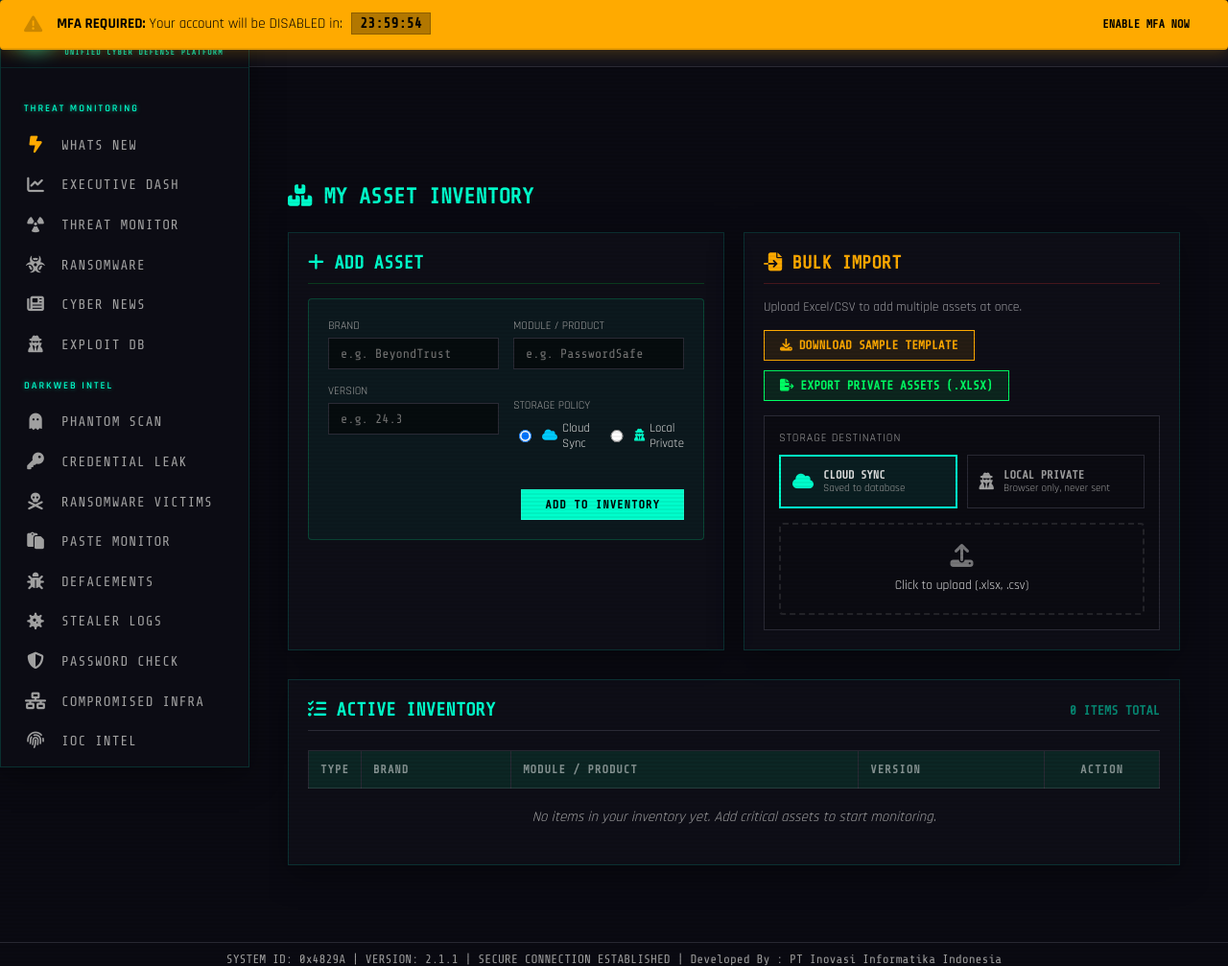
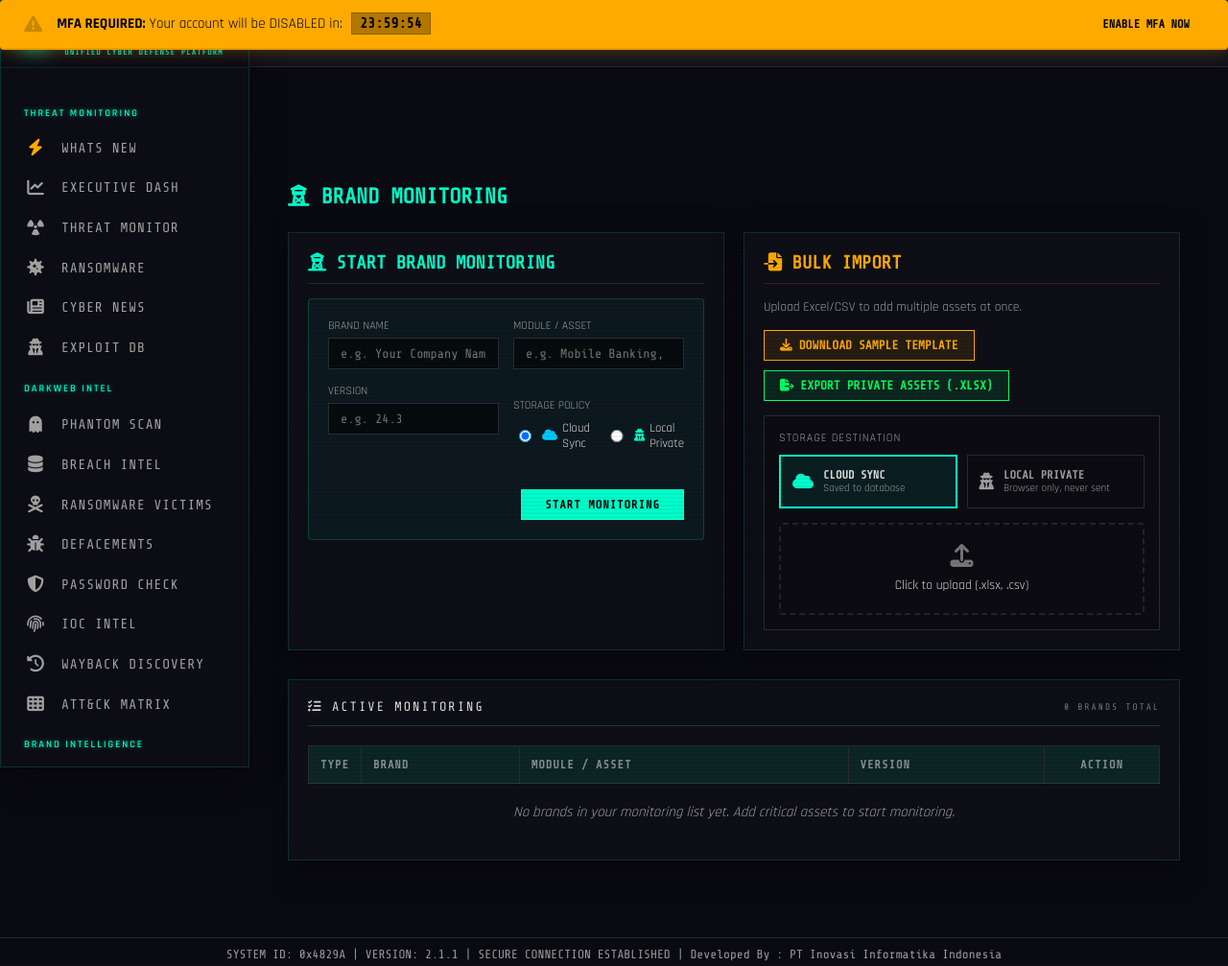
Before and after one commit to ADcreativez/cybermons, a Flask app: page /inventory in a window 1280 px wide. Shown: the whole page at 96% size. Run offline with Flask 3, Linux system fonts and the light colour scheme; a user stored in the database is signed in; lists and menus that the app fills with data are empty; some libraries are stand-ins or nearby versions.

Commit message:
feat: modernize asset management to Brand Monitoring & SCRM and enhance global intelligence sync

```diff
--- a/app/models.py
+++ b/app/models.py
@@ -64,6 +64,7 @@ class Inventory(db.Model):
     brand = db.Column(db.String(100), nullable=False)
     module = db.Column(db.String(100), nullable=False)
     version = db.Column(db.String(50))
+    category = db.Column(db.String(50), default='brand')
     added_by_id = db.Column(db.Integer, db.ForeignKey('user.id'), nullable=True)
     added_by = db.relationship('User', foreign_keys=[added_by_id])
 
--- a/app/templates/alerts.html
+++ b/app/templates/alerts.html
@@ -32,7 +32,7 @@
 
         <div id="alerts-main-container">
             {% if alerts %}
-            <p style="color: var(--text-secondary); margin-bottom: 20px;">The following threats in our database match items in your inventory.</p>
+            <p style="color: var(--text-secondary); margin-bottom: 20px;">The following threats in our database match your monitored brands and assets.</p>
 
             <div class="alerts-list" id="alerts-list">
                 {% for alert in alerts %}
--- a/app/templates/base.html
+++ b/app/templates/base.html
@@ -31,28 +31,33 @@
             </a>
         </div>
         <nav class="sidebar-nav">
-            <div style="margin: 15px 24px 10px; font-size: 0.65rem; color: #00ffcc; letter-spacing: 2px; text-shadow: 0 0 5px rgba(0, 255, 204, 0.5); font-weight: 600;" class="sidebar-text">THREAT MONITORING</div>
+            <div style="margin: 20px 24px 8px; font-size: 0.65rem; color: #00ffcc; letter-spacing: 2px; text-shadow: 0 0 5px rgba(0, 255, 204, 0.5); font-weight: 600;" class="sidebar-text">THREAT MONITORING</div>
 
             <a href="{{ url_for('monitoring.whats_new') }}" class="sidebar-item {% if request.endpoint == 'monitoring.whats_new' %}active{% endif %}">
-                <i class="fa-solid fa-bolt-lightning" style="color: #ffaa00;"></i>
+                <i class="fa-solid fa-bolt" style="color: #ffaa00;"></i>
                 <span class="sidebar-text">WHATS NEW</span>
             </a>
+
             <a href="{{ url_for('monitoring.main_dashboard') }}" class="sidebar-item {% if request.endpoint == 'monitoring.main_dashboard' %}active{% endif %}">
                 <i class="fa-solid fa-chart-line"></i>
                 <span class="sidebar-text">EXECUTIVE DASH</span>
             </a>
+
             <a href="{{ url_for('monitoring.index') }}" class="sidebar-item {% if request.endpoint == 'monitoring.index' %}active{% endif %}">
                 <i class="fa-solid fa-radiation"></i>
                 <span class="sidebar-text">THREAT MONITOR</span>
             </a>
+
             <a href="{{ url_for('monitoring.ransomware') }}" class="sidebar-item {% if request.endpoint == 'monitoring.ransomware' %}active{% endif %}">
-                <i class="fa-solid fa-biohazard"></i>
+                <i class="fa-solid fa-virus"></i>
                 <span class="sidebar-text">RANSOMWARE</span>
             </a>
+
             <a href="{{ url_for('monitoring.news') }}" class="sidebar-item {% if request.endpoint == 'monitoring.news' %}active{% endif %}">
                 <i class="fa-solid fa-newspaper"></i>
                 <span class="sidebar-text">CYBER NEWS</span>
             </a>
+
             <a href="{{ url_for('monitoring.exploit_database') }}" class="sidebar-item {% if request.endpoint == 'monitoring.exploit_database' %}active{% endif %}">
                 <i class="fa-solid fa-user-secret"></i>
                 <span class="sidebar-text">EXPLOIT DB</span>
@@ -67,31 +72,15 @@
             </a>
             {% endif %}
 
-            {% if darkweb_config.show_breach_intel %}
             <a href="{{ url_for('breach_intel.breach_intel') }}" class="sidebar-item {% if request.endpoint == 'breach_intel.breach_intel' %}active{% endif %}">
                 <i class="fa-solid fa-database"></i>
                 <span class="sidebar-text">BREACH INTEL</span>
             </a>
-            {% endif %}
-
-            {% if darkweb_config.show_credentials %}
-            <a href="{{ url_for('darkweb.credentials') }}" class="sidebar-item {% if request.endpoint == 'darkweb.credentials' %}active{% endif %}">
-                <i class="fa-solid fa-key"></i>
-                <span class="sidebar-text">CREDENTIAL LEAK</span>
-            </a>
-            {% endif %}
 
             {% if darkweb_config.show_ransomware %}
             <a href="{{ url_for('darkweb.ransomware_victims') }}" class="sidebar-item {% if request.endpoint == 'darkweb.ransomware_victims' %}active{% endif %}">
                 <i class="fa-solid fa-skull-crossbones"></i>
                 <span class="sidebar-text">RANSOMWARE VICTIMS</span>
-            </a>
-            {% endif %}
-
-            {% if darkweb_config.show_paste %}
-            <a href="{{ url_for('darkweb.paste_monitor') }}" class="sidebar-item {% if request.endpoint == 'darkweb.paste_monitor' %}active{% endif %}">
-                <i class="fa-solid fa-paste"></i>
-                <span class="sidebar-text">PASTE MONITOR</span>
             </a>
             {% endif %}
 
@@ -102,24 +91,10 @@
             </a>
             {% endif %}
 
-            {% if darkweb_config.show_stealer %}
-            <a href="{{ url_for('darkweb.stealer_logs') }}" class="sidebar-item {% if request.endpoint == 'darkweb.stealer_logs' %}active{% endif %}">
-                <i class="fa-solid fa-virus"></i>
-                <span class="sidebar-text">STEALER LOGS</span>
-            </a>
-            {% endif %}
-
             {% if darkweb_config.show_passwords %}
             <a href="{{ url_for('darkweb.passwords') }}" class="sidebar-item {% if request.endpoint == 'darkweb.passwords' %}active{% endif %}">
                 <i class="fa-solid fa-shield-halved"></i>
                 <span class="sidebar-text">PASSWORD CHECK</span>
-            </a>
-            {% endif %}
-
-            {% if darkweb_config.show_infra %}
-            <a href="{{ url_for('darkweb.infra_search') }}" class="sidebar-item {% if request.endpoint == 'darkweb.infra_search' %}active{% endif %}">
-                <i class="fa-solid fa-network-wired"></i>
-                <span class="sidebar-text">COMPROMISED INFRA</span>
             </a>
             {% endif %}
 
@@ -142,31 +117,40 @@
                 <span class="sidebar-text">ATT&CK MATRIX</span>
             </a>
 
-            <div style="margin: 15px 24px 10px; font-size: 0.65rem; color: #00ffcc; letter-spacing: 2px; text-shadow: 0 0 5px rgba(0, 255, 204, 0.5); font-weight: 600;" class="sidebar-text">SYSTEM</div>
+            <div style="margin: 15px 24px 10px; font-size: 0.65rem; color: #00ffcc; letter-spacing: 2px; text-shadow: 0 0 5px rgba(0, 255, 204, 0.5); font-weight: 600;" class="sidebar-text">BRAND INTELLIGENCE</div>
 
             <a href="{{ url_for('inventory.index') }}" class="sidebar-item {% if request.endpoint == 'inventory.index' %}active{% endif %}">
-                <i class="fa-solid fa-box-archive"></i>
-                <span class="sidebar-text">MY INVENTORY</span>
+                <i class="fa-solid fa-tower-observation"></i>
+                <span class="sidebar-text">BRAND MONITORING</span>
             </a>
+
+            <a href="{{ url_for('inventory.supply_chain') }}" class="sidebar-item {% if request.endpoint == 'inventory.supply_chain' %}active{% endif %}">
+                <i class="fa-solid fa-link-slash"></i>
+                <span class="sidebar-text">SUPPLY CHAIN (SCRM)</span>
+            </a>
+
+            <div style="margin: 15px 24px 10px; font-size: 0.65rem; color: #00ffcc; letter-spacing: 2px; text-shadow: 0 0 5px rgba(0, 255, 204, 0.5); font-weight: 600;" class="sidebar-text">SYSTEM</div>
 
             {% if current_user.role == 'admin' %}
             <a href="{{ url_for('admin.users') }}" class="sidebar-item {% if request.endpoint == 'admin.users' %}active{% endif %}">
                 <i class="fa-solid fa-users-gear"></i>
                 <span class="sidebar-text">USER MGMT</span>
             </a>
+
             <a href="{{ url_for('admin.antibot') }}" class="sidebar-item {% if request.endpoint == 'admin.antibot' %}active{% endif %}">
-                <i class="fa-solid fa-user-shield"></i>
+                <i class="fa-solid fa-robot"></i>
                 <span class="sidebar-text">ANTIBOT</span>
             </a>
+
             <a href="{{ url_for('admin.settings') }}" class="sidebar-item {% if request.endpoint == 'admin.settings' %}active{% endif %}">
-                <i class="fa-solid fa-cog"></i>
+                <i class="fa-solid fa-gears"></i>
                 <span class="sidebar-text">SYSTEM CONFIG</span>
             </a>
+            {% endif %}
             <a href="{{ url_for('monitoring.about') }}" class="sidebar-item {% if request.endpoint == 'monitoring.about' %}active{% endif %}">
                 <i class="fa-solid fa-circle-info"></i>
                 <span class="sidebar-text">ABOUT</span>
             </a>
-            {% endif %}
         </nav>
     </aside>
     {% endif %}
--- a/app/templates/index.html
+++ b/app/templates/index.html
@@ -70,8 +70,8 @@
     <!-- Mini Widget Row (Split) -->
     <div class="vision-widgets-row vision-widgets-row-mini" style="min-height: 150px; flex: 0.5;">
         <div class="vision-widget mini-widget" style="flex: 1;">
-            <div class="widget-header" style="padding: 8px 12px; font-size: 0.75rem;"><i class="fa-solid fa-server"></i>
-                INTERNAL ASSET DISTRIBUTION</div>
+            <div class="widget-header" style="padding: 8px 12px; font-size: 0.75rem;"><i class="fa-solid fa-tower-observation"></i>
+                BRAND MONITORING DISTRIBUTION</div>
             <div class="chart-container" style="padding: 5px;">
                 <canvas id="inventoryChart"></canvas>
             </div>
--- a/app/templates/inventory.html
+++ b/app/templates/inventory.html
@@ -7,24 +7,30 @@
 <div class="scrollable-content">
     <div class="inventory-container">
         <h2 style="font-family: var(--font-mono); color: var(--accent-color); margin-bottom: 25px;">
-            <i class="fa-solid fa-boxes-stacked"></i> MY ASSET INVENTORY
+            {% if category == 'supply_chain' %}
+                <i class="fa-solid fa-link-slash"></i> SUPPLY CHAIN MONITORING
+            {% else %}
+                <i class="fa-solid fa-tower-observation"></i> BRAND MONITORING
+            {% endif %}
         </h2>
 
         <div style="display: grid; grid-template-columns: 1fr 1fr; gap: 20px; margin-bottom: 30px;">
             <!-- ADD NEW ASSET -->
             <div class="settings-section" style="margin-bottom: 0;">
                 <h3 style="border-bottom: 1px solid rgba(0, 255, 65, 0.2); padding-bottom: 10px; margin-bottom: 15px;">
-                    <i class="fa-solid fa-plus"></i> ADD ASSET
+                    <i class="fa-solid fa-{% if category == 'supply_chain' %}link-slash{% else %}tower-observation{% endif %}"></i>
+                    {% if category == 'supply_chain' %}MONITOR VENDOR / PARTNER{% else %}START BRAND MONITORING{% endif %}
                 </h3>
                 <form id="addInventoryForm" action="{{ url_for('inventory.add') }}" method="POST" class="inventory-form">
+                    <input type="hidden" name="category" value="{{ category }}">
                     <div class="form-group">
-                        <label style="display: block; font-size: 0.75rem; color: var(--text-secondary); margin-bottom: 5px;">BRAND</label>
-                        <input type="text" name="brand" placeholder="e.g. BeyondTrust" required style="width: 100%;">
+                        <label style="display: block; font-size: 0.75rem; color: var(--text-secondary); margin-bottom: 5px;">{% if category == 'supply_chain' %}VENDOR / BRAND NAME{% else %}BRAND NAME{% endif %}</label>
+                        <input type="text" name="brand" placeholder="e.g. {% if category == 'supply_chain' %}Microsoft, Cisco, Vendor Name{% else %}Your Company Name{% endif %}" required style="width: 100%;">
                     </div>
 
                     <div class="form-group">
-                        <label style="display: block; font-size: 0.75rem; color: var(--text-secondary); margin-bottom: 5px;">MODULE / PRODUCT</label>
-                        <input type="text" name="module" placeholder="e.g. PasswordSafe" required style="width: 100%;">
+                        <label style="display: block; font-size: 0.75rem; color: var(--text-secondary); margin-bottom: 5px;">{% if category == 'supply_chain' %}SERVICE / PRODUCT{% else %}MODULE / ASSET{% endif %}</label>
+                        <input type="text" name="module" placeholder="e.g. {% if category == 'supply_chain' %}Office 365, VPN Gateway{% else %}Mobile Banking, Website{% endif %}" required style="width: 100%;">
                     </div>
                     <div class="form-group">
                         <label style="display: block; font-size: 0.75rem; color: var(--text-secondary); margin-bottom: 5px;">VERSION</label>
@@ -47,7 +53,7 @@
                     </div>
 
                     <div class="form-group" style="margin-top: 25px; text-align: right;">
-                        <button type="submit" class="btn btn-add" style="width: auto; padding: 8px 24px; font-size: 0.75rem;">ADD TO INVENTORY</button>
+                        <button type="submit" class="btn btn-add" style="width: auto; padding: 8px 24px; font-size: 0.75rem;">START MONITORING</button>
                     </div>
                 </form>
             </div>
@@ -106,17 +112,17 @@
         </div>
 
         <div class="settings-section">
-            <h3 style="display: flex; justify-content: space-between; align-items: center;">
-                <span><i class="fa-solid fa-list-check"></i> ACTIVE INVENTORY</span>
-                <span id="inventory-count" style="font-size: 0.7em; opacity: 0.5;">0 ITEMS TOTAL</span>
-            </h3>
+            <div style="font-family: var(--font-mono); font-size: 0.85rem; letter-spacing: 2px; display: flex; justify-content: space-between; align-items: center; border-bottom: 1px solid rgba(0, 255, 204, 0.2); padding-bottom: 12px; margin-bottom: 15px;">
+                <span><i class="fa-solid fa-list-check"></i> ACTIVE MONITORING</span>
+                <span id="inventory-count" style="font-size: 0.7em; opacity: 0.5;">0 {% if category == 'supply_chain' %}VENDORS{% else %}BRANDS{% endif %} TOTAL</span>
+            </div>
 
             <table class="inventory-table">
                 <thead>
                     <tr>
                         <th style="width: 40px; text-align: center;">TYPE</th>
-                        <th>BRAND</th>
-                        <th>MODULE / PRODUCT</th>
+                        <th>{% if category == 'supply_chain' %}VENDOR / BRAND{% else %}BRAND{% endif %}</th>
+                        <th>{% if category == 'supply_chain' %}SERVICE / PRODUCT{% else %}MODULE / ASSET{% endif %}</th>
                         <th>VERSION</th>
                         <th style="width: 120px; text-align: center;">ACTION</th>
                     </tr>
@@ -160,7 +166,7 @@
             </table>
 
             <div id="no-items-msg" style="display: none; color: var(--text-secondary); font-style: italic; padding: 20px; text-align: center;">
-                No items in your inventory yet. Add critical assets to start monitoring.
+                No {% if category == 'supply_chain' %}vendors{% else %}brands{% endif %} in your monitoring list yet. Add critical {% if category == 'supply_chain' %}partners{% else %}assets{% endif %} to start monitoring.
             </div>
         </div>
     </div>
@@ -237,11 +243,18 @@
                             style="color: var(--accent-color); background: none; border: 1px solid var(--accent-color); padding: 5px 10px; cursor: pointer;">
                             <i class="fa-solid fa-pen-to-square"></i>
                         </button>
-                        <button type="button" class="btn"
-                            onclick="deleteLocalItem('${item.id}')"
-                            style="color: var(--danger-color); background: none; border: 1px solid var(--danger-color); padding: 5px 10px; cursor: pointer;">
-                            <i class="fa-solid fa-trash-can"></i>
-                        </button>
+
+                        <div id="delete-control-${item.id}" style="display: inline-block;">
+                            <button type="button" class="btn"
+                                onclick="showConfirmDelete('${item.id}')"
+                                style="color: var(--danger-color); background: none; border: 1px solid var(--danger-color); padding: 5px 10px; cursor: pointer;">
+                                <i class="fa-solid fa-trash-can"></i>
+                            </button>
+                        </div>
+                        <div id="confirm-control-${item.id}" style="display: none; align-items: center; gap: 5px;">
+                            <button type="button" onclick="deleteLocalItem('${item.id}')" class="btn" style="background: var(--danger-color); color: #000; padding: 5px 10px; font-size: 0.7em; font-weight: bold;">YES</button>
+                            <button type="button" onclick="cancelConfirmDelete('${item.id}')" style="background: none; border: none; color: #fff; cursor: pointer; font-size: 0.7em; opacity: 0.6;">X</button>
+                        </div>
                     </div>
                 </td>
             `;
@@ -274,7 +287,6 @@
         };
 
         function deleteLocalItem(id) {
-            if (!confirm('Remove this private asset?')) return;
             const localData = JSON.parse(localStorage.getItem(LOCAL_STORAGE_KEY) || '[]');
             const updated = localData.filter(i => i.id !== id);
             localStorage.setItem(LOCAL_STORAGE_KEY, JSON.stringify(updated));
@@ -476,7 +488,8 @@
 
         function updateTotalCount() {
             const count = document.querySelectorAll('#inventory-table-body tr').length;
-            document.getElementById('inventory-count').innerText = `${count} ITEMS TOTAL`;
+            const unit = "{{ 'VENDORS' if category == 'supply_chain' else 'BRANDS' }}";
+            document.getElementById('inventory-count').innerText = `${count} ${unit} TOTAL`;
         }
 
         function checkEmptyState() {
```
Also changed, not shown: app/routes/breach_intel.py (+34 -20 lines), app/routes/inventory.py (+21 -6 lines), app/routes/monitoring.py (+6 -1 lines), app/templates/about.html (+7 -0 lines), app/templates/darkweb_breach_intel.html (+42 -8 lines).
